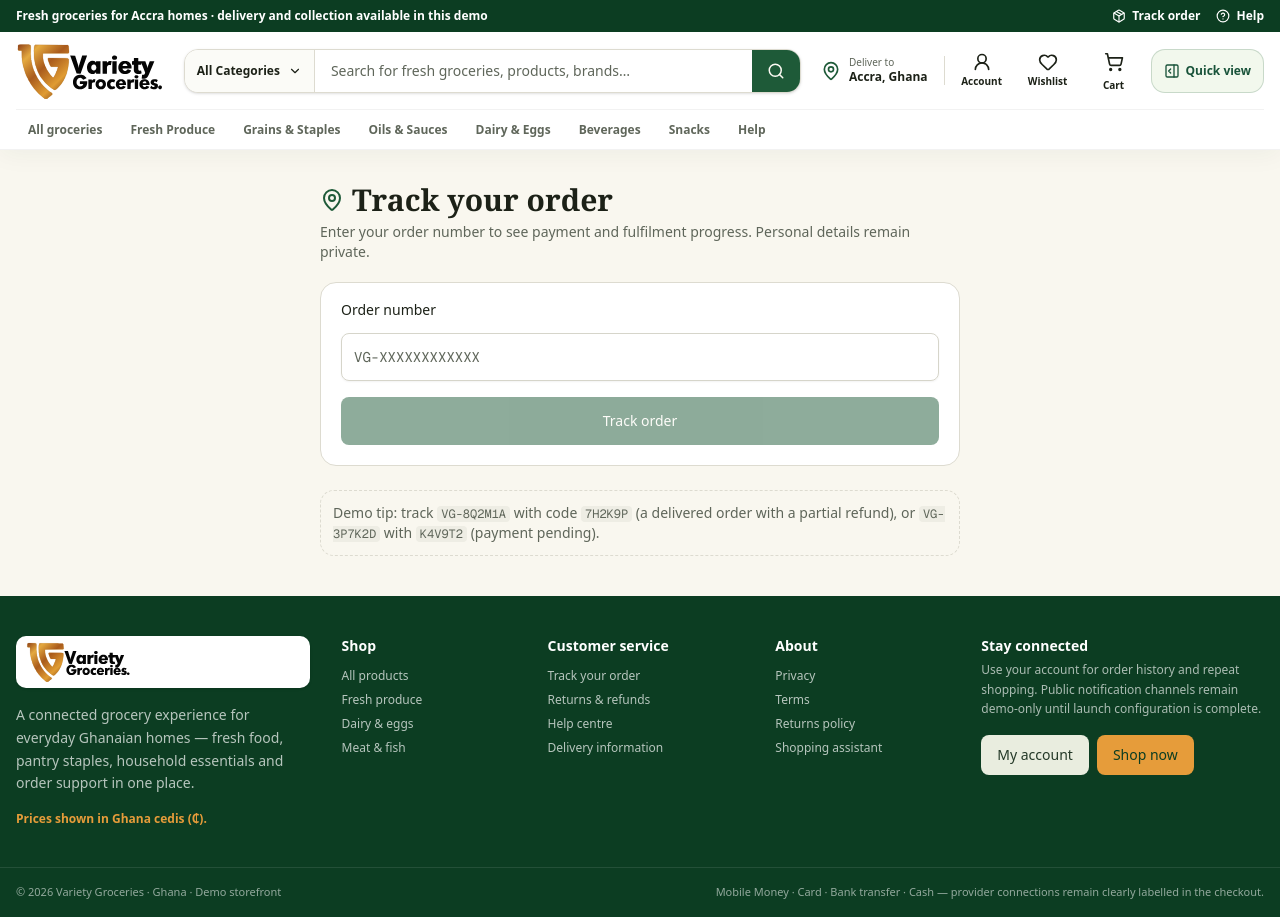
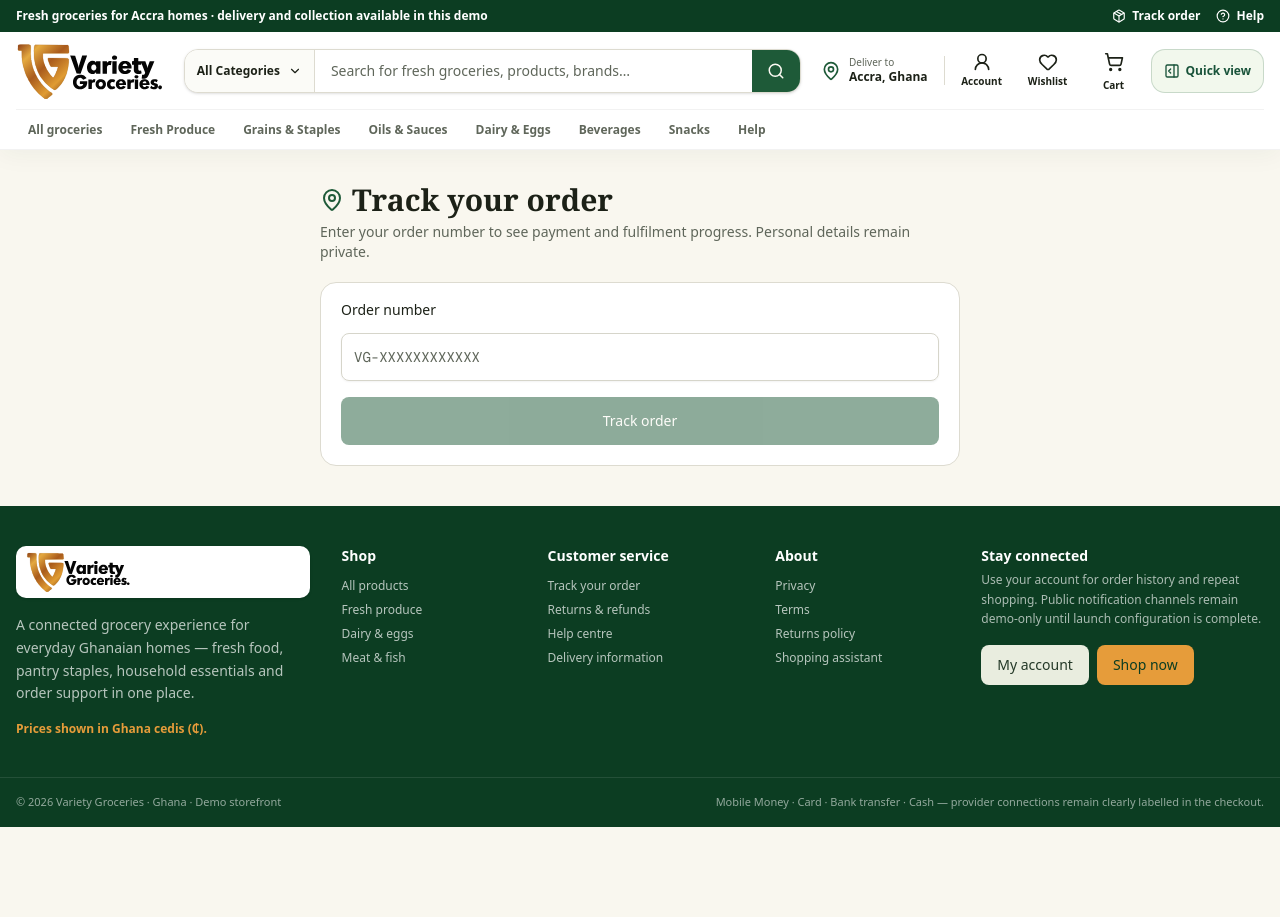
Before and after one commit to christianagbotah/vgroceries, a Next.js app: page /track in a window 1280 px wide. After the commit the page ends 827 px from the top, so only its background shows below. Built offline with nearby package versions, Linux system fonts and the light colour scheme.

Commit message:
fix: remove obsolete verification-code demo prompt from public tracking

```diff
--- a/src/app/(storefront)/track/page.tsx
+++ b/src/app/(storefront)/track/page.tsx
@@ -20,7 +20,7 @@ import { createTrackingRequestCoordinator, isTrackingTerminal } from "@/features
 type VerifiedLookup = { reference: string; code: string };
 type TrackingResult = { order: PublicOrder; lookup: VerifiedLookup | null };
 
-/** Secure tracking entry — order reference + verification code together. */
+/** Public tracking shows only status; private order details still require authorization. */
 export default function TrackPage() {
   return (
     <Suspense fallback={<LoadingState rows={4} label="Loading tracking" />}>
@@ -52,7 +52,6 @@ function TrackFormContent({ orderId, initialReference, initialCode }: {
     finally{setPublicLoading(false);}
   };
 
-  const [code, setCode] = useState(initialCode);
   const [loading, setLoading] = useState(false);
   const [error, setError] = useState<string | null>(null);
   const [order, setOrder] = useState<PublicOrder | null>(null);
@@ -86,14 +85,6 @@ function TrackFormContent({ orderId, initialReference, initialCode }: {
     const timer = window.setInterval(() => { void refresh(); }, 30000);
     return () => window.clearInterval(timer);
   }, [order, orderId, verifiedLookup, refresh]);
-
-  const track = async (e?: React.FormEvent) => {
-    e?.preventDefault();
-    const lookup = { reference: reference.trim().toUpperCase(), code: code.trim().toUpperCase() };
-    setOrder(null);
-    setVerifiedLookup(null);
-    await requests.load(async () => ({ order: await apiOps.track(lookup.reference, lookup.code), lookup }), { replace: true });
-  };
 
   return (
     <div className="mx-auto max-w-2xl px-4 pb-10 pt-8">
@@ -182,15 +173,6 @@ function TrackFormContent({ orderId, initialReference, initialCode }: {
         </div>
       ) : null}
 
-      {!orderId && !order && !error && !loading ? (
-        <p className="mt-6 rounded-xl border border-dashed p-3 text-sm text-muted-foreground">
-          Demo tip: track <code className="rounded bg-muted px-1 font-mono text-xs">VG-8Q2M1A</code> with code{" "}
-          <code className="rounded bg-muted px-1 font-mono text-xs">7H2K9P</code> (a delivered order with a partial refund), or{" "}
-          <code className="rounded bg-muted px-1 font-mono text-xs">VG-3P7K2D</code> with{" "}
-          <code className="rounded bg-muted px-1 font-mono text-xs">K4V9T2</code> (payment pending).
-        </p>
-      ) : null}
-
       <p className="sr-only">
         Fulfilment: {order ? FULFILMENT_LABELS[order.fulfilmentStatus] : "—"}; Delivery:{" "}
         {order ? (order.fulfilment === "delivery" ? DELIVERY_LABELS[order.deliveryStatus] : "n/a") : "—"}; Payment method:{" "}
```
